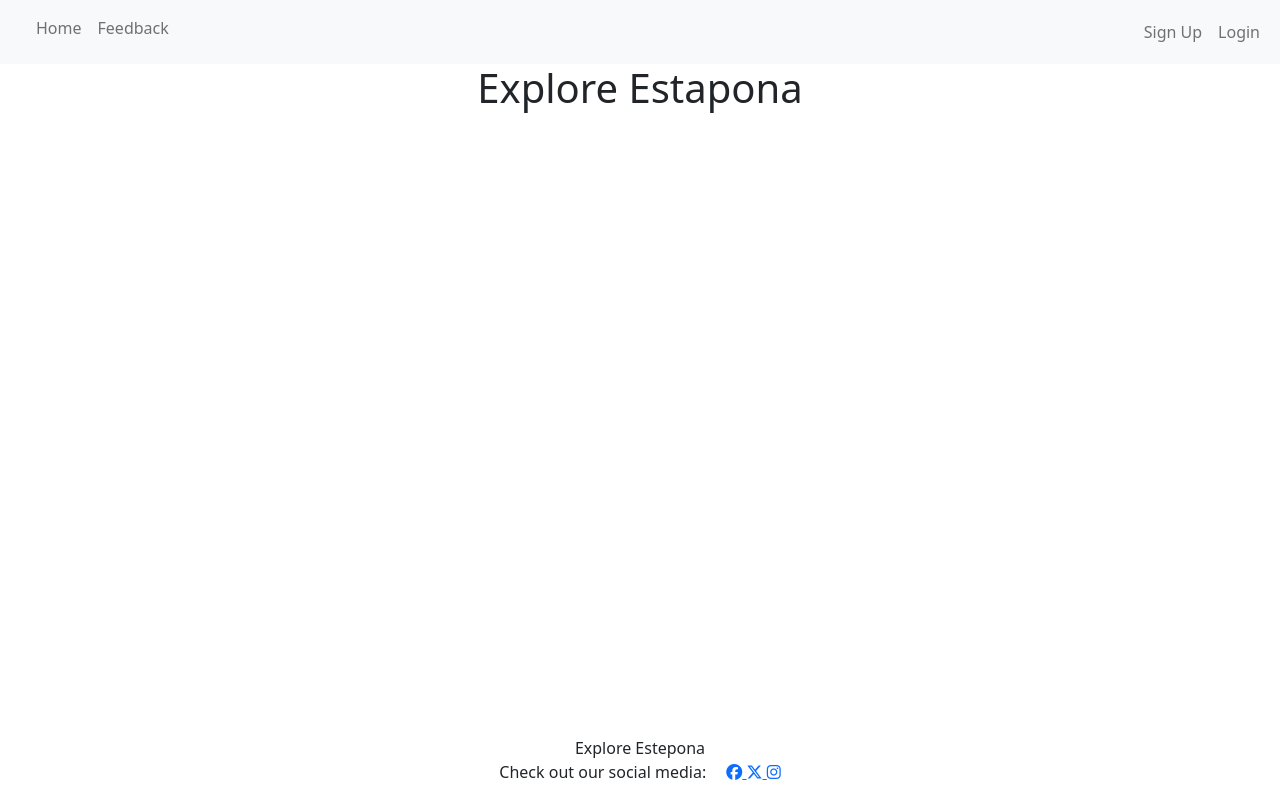
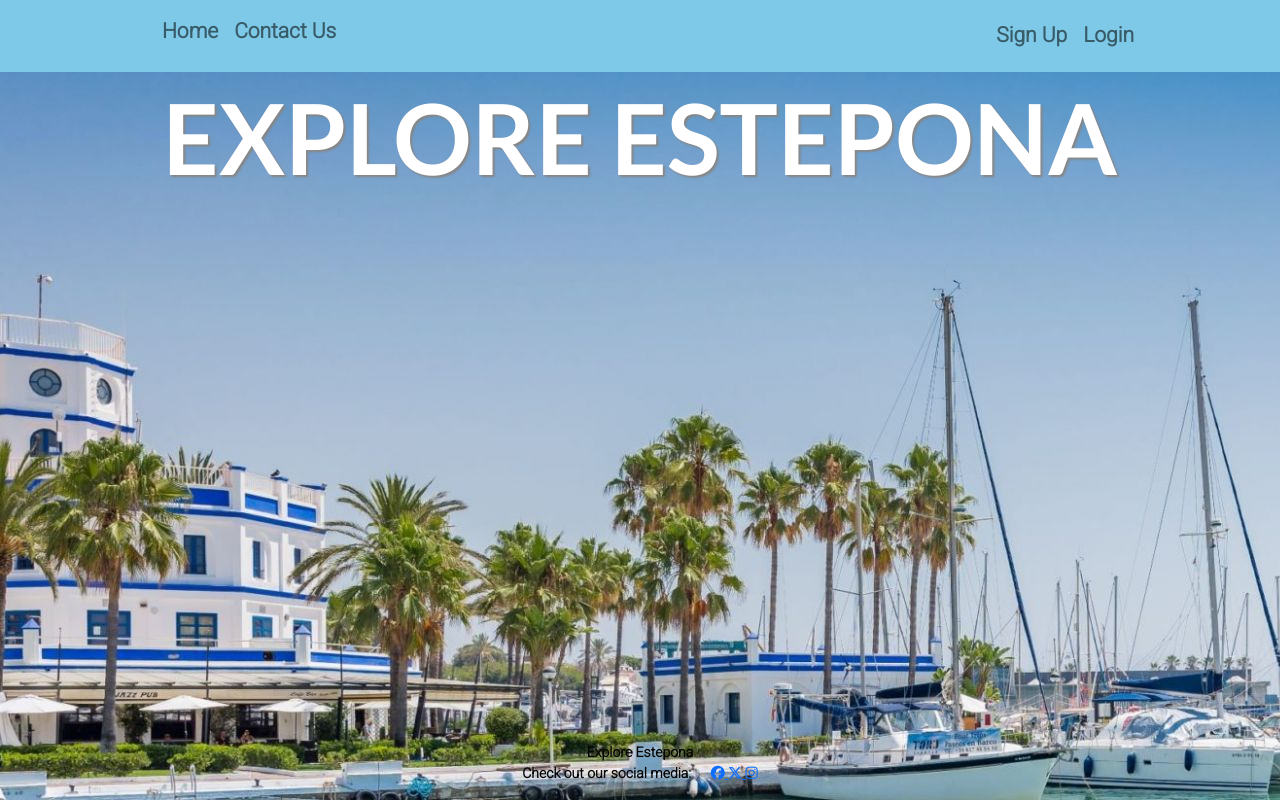
Before and after one commit to Conal2023/ExploreEstepona, a Django app: template blog/templates/blog/index.html in a window 1280 px wide. Run offline with Django 4.2, Linux system fonts and the light colour scheme; the template is opened without the code that fills it, so the values that code supplies are empty; some libraries are stand-ins or nearby versions.

Commit message:
Create CSS and create some styles

```diff
--- a/exploreestepona/settings.py
+++ b/exploreestepona/settings.py
@@ -135,6 +135,7 @@ USE_TZ = True
 # https://docs.djangoproject.com/en/4.2/howto/static-files/
 
 STATIC_URL = 'static/'
+STATICFILES_DIRS = [os.path.join(BASE_DIR, 'static'), ]
 
 # Default primary key field type
 # https://docs.djangoproject.com/en/4.2/ref/settings/#default-auto-field
--- /dev/null
+++ b/static/css/style.css
@@ -0,0 +1,38 @@
+body {
+    font-family: 'Roboto', sans-serif;
+    font-size: 14px;
+    color: rgb(5, 4, 4);
+    background-image: url('/static/img/esteponaport.jpg');
+    font-weight: 750;
+}
+
+.title {
+    font-family: 'lato', sans-serif;
+    font-weight: 650;
+    font-size: 7em;
+    text-transform: uppercase;
+    margin-top: 0.5em;
+    margin-bottom: 1em;
+    color: white;
+    text-shadow: 2px 2px 2px rgb(134, 134, 134);
+    padding-top: 30px;
+}
+
+.navbar  {
+    position: absolute;
+    background-color: rgb(125, 201, 231);
+    width: 100%;
+    font-size: 1.5em;
+    padding-left: 6em;
+    padding-right: 6em;
+}
+
+.row {
+
+padding-left: 3em;
+padding-right: 3em;
+}
+
+.card-body {
+   text-align: center;
+}
--- a/templates/base.html
+++ b/templates/base.html
@@ -1,3 +1,5 @@
+{% load static %}
+
 {% url 'home' as home_url %}
 
 <!DOCTYPE html>
@@ -20,13 +22,15 @@
     <!-- Bootstrap CSS -->
     <link href="https://cdn.jsdelivr.net/npm/bootstrap@5.0.1/dist/css/bootstrap.min.css" rel="stylesheet"
         integrity="sha384-+0n0xVW2eSR5OomGNYDnhzAbDsOXxcvSN1TPprVMTNDbiYZCxYbOOl7+AMvyTG2x" crossorigin="anonymous">
+    <!--Custom CSS-->
+    <link rel="stylesheet" href="{% static 'css/style.css' %}">
 
 </head>
 
 <body class="d-flex flex-column h-100 main-bg">
     <header>
         <!--Navigation-->
-        <nav class="navbar navbar-expand-lg navbar-light bg-light">
+        <nav class="navbar navbar-expand-lg navbar-light custom-bg-primary">
                 <div class="container-fluid">
                     <a class="navbar-brand" href="{% url 'home' %}"></a>
                     <button class="navbar-toggler" type="button" data-bs-toggle="collapse" data-bs-target="#navbarText"
@@ -40,7 +44,7 @@
                                 <a class="nav-link" href="#">Home</a>
                             </li>
                             <li class="nav-item">
-                                <a class="nav-link" href="#">Feedback</a>
+                                <a class="nav-link" href="#">Contact Us</a>
                             </li>
                         </ul>
 
@@ -56,7 +60,7 @@
                 </div>
         </nav>
         <div class="container text-center">
-            <h1 class="title">Explore Estapona</h1>
+            <h1 class="title">Explore Estepona</h1>
         </div>
     </header>
 
```
Also changed, not shown: static/img/esteponaport.jpg (added).
